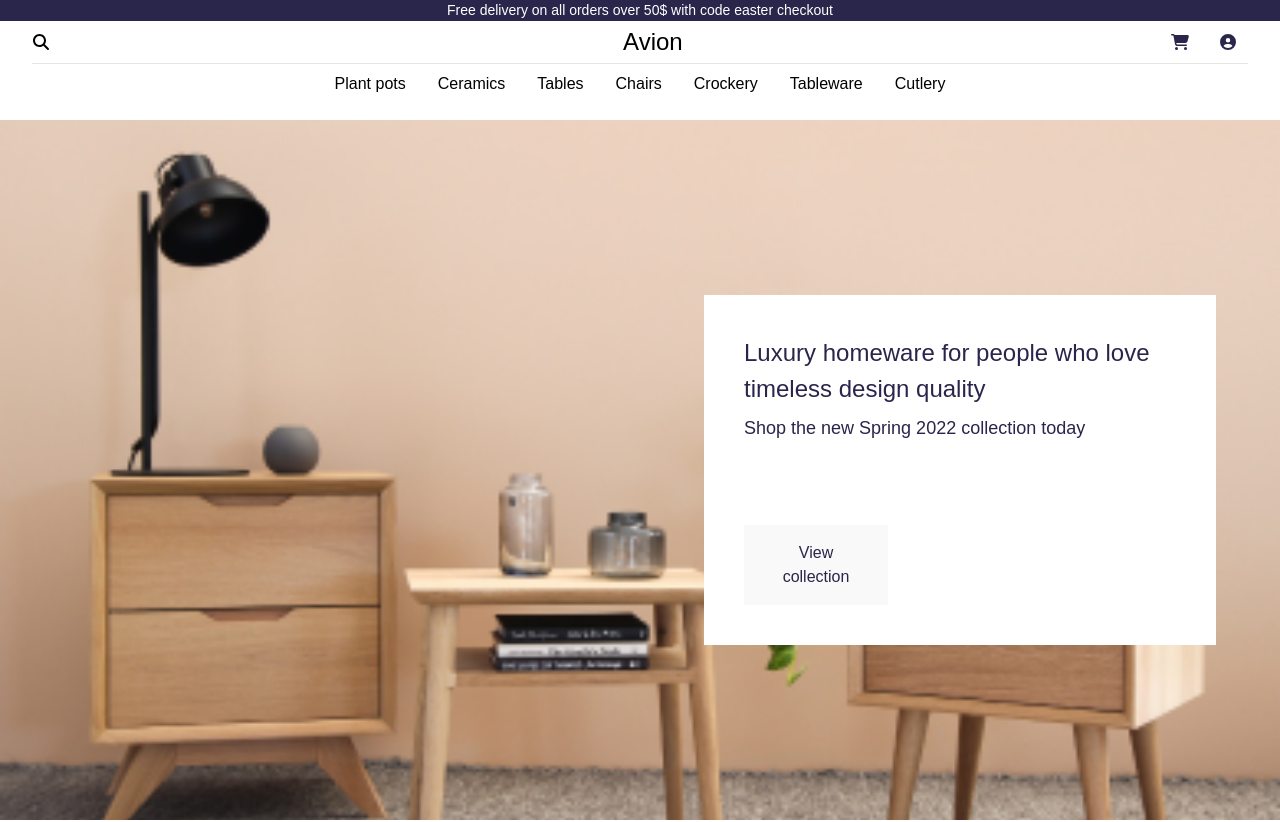
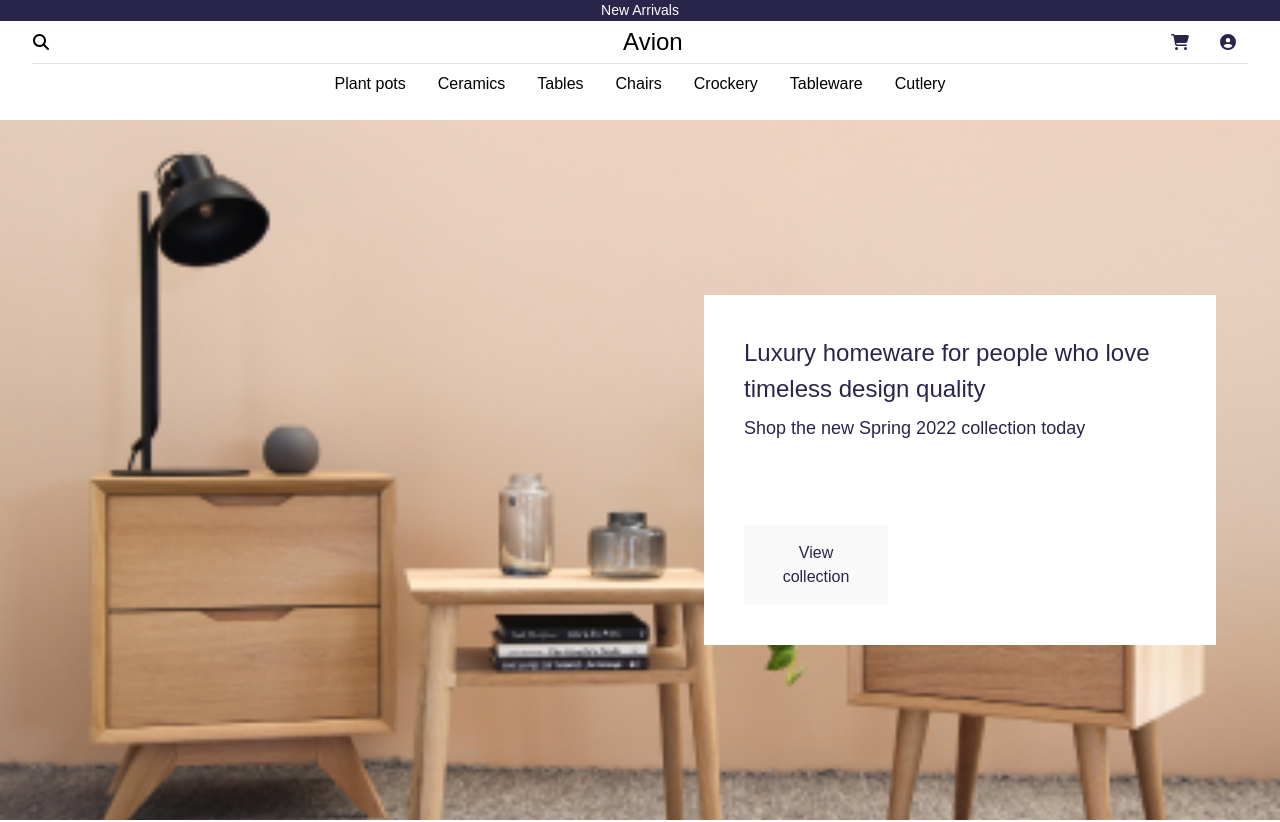
Before and after one commit to vuhuy172dh/ecommerce-website, a React (Create React App) app: page / in a window 1280 px wide. Shown: the top 822 px of the page. Built offline with nearby package versions, Linux system fonts and the light colour scheme; a web font is replaced by a local one.

Commit message:
#17 - migrated from embla-carousel to swiperjs for BannerCarousel component

```diff
--- a/package.json
+++ b/package.json
@@ -12,8 +12,6 @@
     "@testing-library/jest-dom": "^5.16.5",
     "@testing-library/react": "^13.4.0",
     "@testing-library/user-event": "^13.5.0",
-    "embla-carousel-autoplay": "^7.0.3",
-    "embla-carousel-react": "^7.0.3",
     "firebase": "^9.10.0",
     "react": "^18.2.0",
     "react-dom": "^18.2.0",
@@ -22,6 +20,7 @@
     "react-router-dom": "^6.4.1",
     "react-scripts": "5.0.1",
     "redux": "^4.2.0",
+    "swiper": "^8.4.3",
     "web-vitals": "^2.1.4",
     "yup": "^0.32.11"
   },
--- a/src/components/bannerCarousel.jsx
+++ b/src/components/bannerCarousel.jsx
@@ -5,25 +5,29 @@ Properties:
   slides: string[] (an array of banners)
 */
 
-import useEmblaCarousel from 'embla-carousel-react'
-import Autoplay from 'embla-carousel-autoplay'
+import { Swiper, SwiperSlide } from 'swiper/react'
+import { Autoplay } from 'swiper'
+
+import 'swiper/css'
 
 function BannerCarousel({ slides }) {
-  const [emblaRef] = useEmblaCarousel({ loop: true, align: 'center' }, [
-    Autoplay({ delay: 5000, stopOnInteraction: false })
-  ])
   return (
-    <div className="w-full overflow-hidden bg-dark_primary" ref={emblaRef}>
-      <div className="flex items-center">
+    <div className="w-full relative">
+      <Swiper
+        modules={[Autoplay]}
+        autoplay={{ delay: 3000, disableOnInteraction: false }}
+        loop={true}
+        className="bg-dark_primary"
+      >
         {slides.map((slide, index) => (
-          <div
-            className="relative shrink-0 grow-0 basis-full text-body-sm text-white text-center cursor-pointer"
+          <SwiperSlide
             key={index}
+            className="text-body-sm text-center text-white cursor-pointer"
           >
             {slide}
-          </div>
+          </SwiperSlide>
         ))}
-      </div>
+      </Swiper>
     </div>
   )
 }
```
Also changed, not shown: 1 other file (tests, documents, lock files or other folders).
